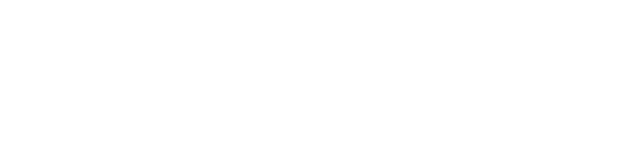
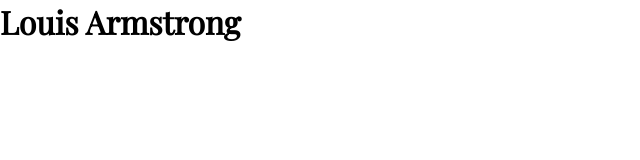
Before and after one commit to Tacumaki99/Loui-Armstrong, a plain HTML site: page index.html in a window 1280 px wide. Shown: the whole page, without its empty margins (0-640 px from the left). Drawn offline with nearby package versions, Linux system fonts and the light colour scheme.

Commit message:
Adding Font

```diff
--- a/assets/style/style.css
+++ b/assets/style/style.css
@@ -0,0 +1,8 @@
+*{
+    margin:0;
+    padding:0;
+}
+
+h1{
+    font-family: Playfair Display;
+}
--- a/index.html
+++ b/index.html
@@ -1,6 +1,9 @@
 <!DOCTYPE html>
 <html>
     <head>
+        <style>
+            @import url('https://fonts.googleapis.com/css2?family=Playfair+Display&display=swap');
+        </style>
         <meta charset ="UTF-8"/>
         <meta name="viewport" content="width=device-width, initial-scale=1.0">
         <meta name="description" content="Biografy of Louis Armstrong"/>
@@ -11,6 +14,11 @@
         <title>Louis Armstrong</title>
     </head>
     <body>
+        <div id="part1">
+            <header>
+                <h1>Louis Armstrong</h1>
+            </header>
+        </div>
 
     </body>
 </html>
```
